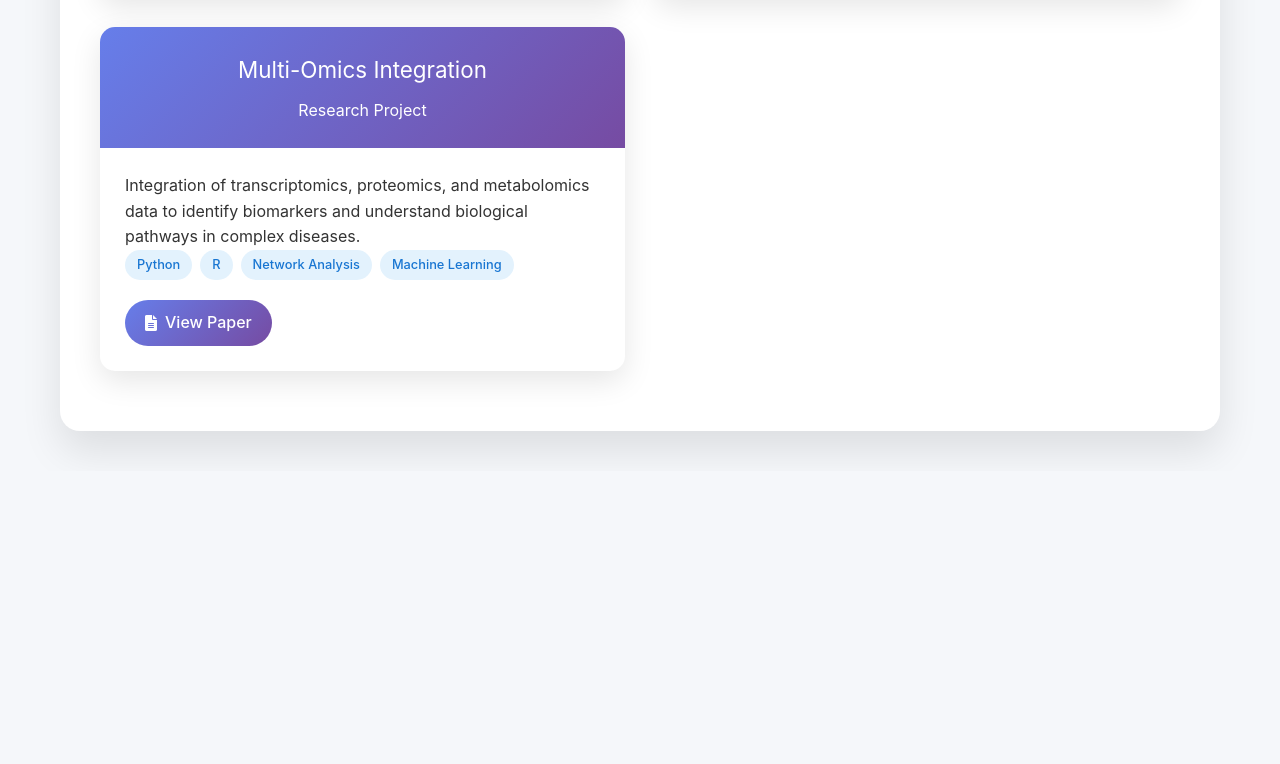
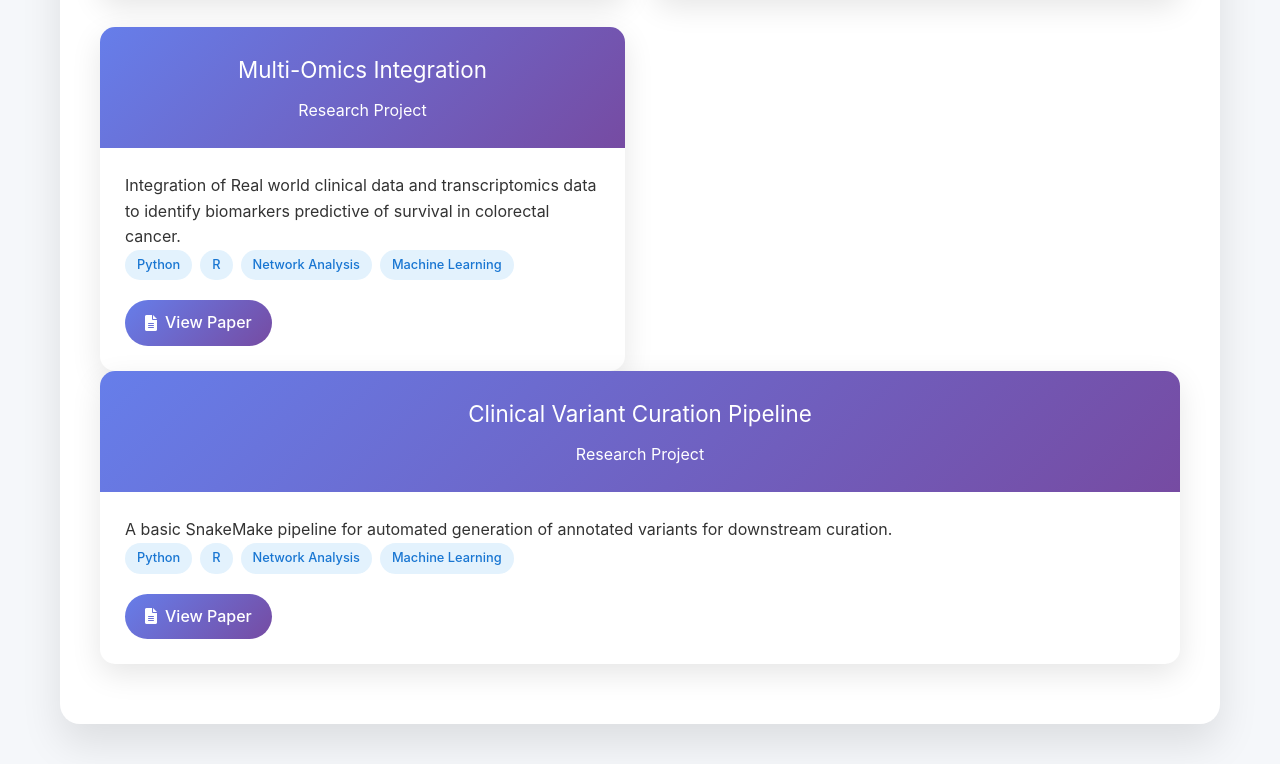
Before and after one commit to DenverN3/DenverN3.github.io, a plain HTML site: page index.html in a window 1280 px wide. Shown: the part 2476-3240 px from the top of the page. Before the commit the page ends 2947 px from the top, so only its background shows below. Drawn offline with Linux system fonts and the light colour scheme.

Commit message:
Update index.html

```diff
--- a/index.html
+++ b/index.html
@@ -590,7 +590,7 @@
                                 </div>
                                 <div class="project-content">
                                     <p class="project-description">
-                                        Integration of transcriptomics, proteomics, and metabolomics data to identify biomarkers and understand biological pathways in complex diseases.
+                                        Integration of Real world clinical data and transcriptomics data to identify biomarkers predictive of survival in colorectal cancer.
                                     </p>
                                     <div class="tech-stack">
                                         <span class="tech-tag">Python</span>
@@ -599,7 +599,31 @@
                                         <span class="tech-tag">Machine Learning</span>
                                     </div>
                                     <div class="project-links">
-                                        <a href="#" class="btn btn-primary">
+                                        <a href="https://github.com/DenverN3/COAD" class="btn btn-primary">
+                                            <i class="fas fa-file-alt"></i> View Paper
+                                        </a>
+                                    </div>
+                                </div>
+                            </div>
+                        </div>
+
+                        <div class="project-card">
+                                <div class="project-header">
+                                    <div class="project-title">Clinical Variant Curation Pipeline</div>
+                                    <div class="project-type">Research Project</div>
+                                </div>
+                                <div class="project-content">
+                                    <p class="project-description">
+                                         A basic SnakeMake pipeline for automated generation of annotated variants for downstream curation.
+                                    </p>
+                                    <div class="tech-stack">
+                                        <span class="tech-tag">Python</span>
+                                        <span class="tech-tag">R</span>
+                                        <span class="tech-tag">Network Analysis</span>
+                                        <span class="tech-tag">Machine Learning</span>
+                                    </div>
+                                    <div class="project-links">
+                                        <a href="https://github.com/DenverN3/Basic-Snakemake-Pipeline" class="btn btn-primary">
                                             <i class="fas fa-file-alt"></i> View Paper
                                         </a>
                                     </div>
```
